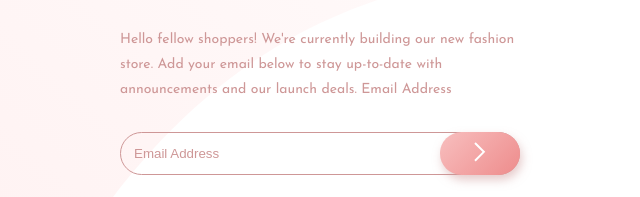
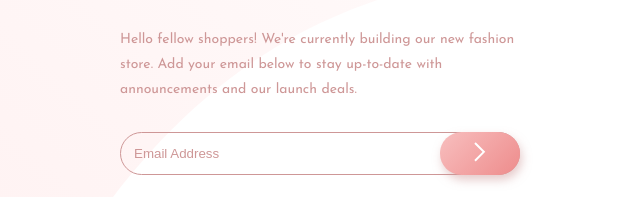
Before and after one commit to madkn1311/fem-Base-Apparel, a plain HTML site: page index.html in a window 1280 px wide. Shown: the part 360-557 px from the top of the page, 20-660 px from the left. Drawn offline with Linux system fonts and the light colour scheme.

Commit message:
updated html

```diff
--- a/index.html
+++ b/index.html
@@ -27,7 +27,7 @@
             <p>
               Hello fellow shoppers! We're currently building our new fashion
               store. Add your email below to stay up-to-date with announcements
-              and our launch deals. Email Address
+              and our launch deals.
             </p>
 
             <form id="form">
```
